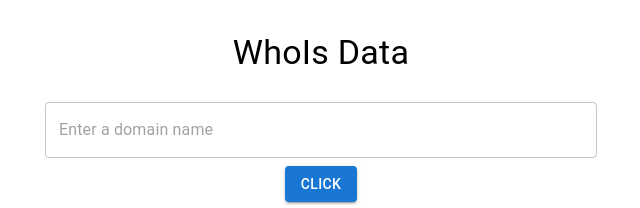
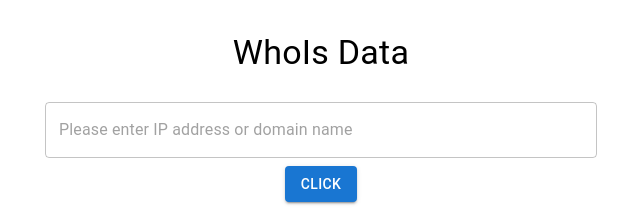
Before and after one commit to massdefect23/WhoIs, a React (Create React App) app in the folder frontend/: page / in a window 1280 px wide. Shown: the top 208 px of the page, without its empty margins (319-959 px from the left). Built offline with nearby package versions, Linux system fonts and the light colour scheme.

Commit message:
removed grid component

```diff
--- a/frontend/src/App.tsx
+++ b/frontend/src/App.tsx
@@ -46,7 +46,7 @@ function App() {
           onChange={handleInput}
           variant="outlined"
           value={domain}
-          placeholder="Enter a domain name"
+          placeholder="Please enter IP address or domain name"
           fullWidth
           margin="normal"
         />
```
Also changed, not shown: frontend/src/components/grid/GridItem.tsx (deleted, +0 -19 lines), frontend/src/components/grid/GridItem.css (deleted).
